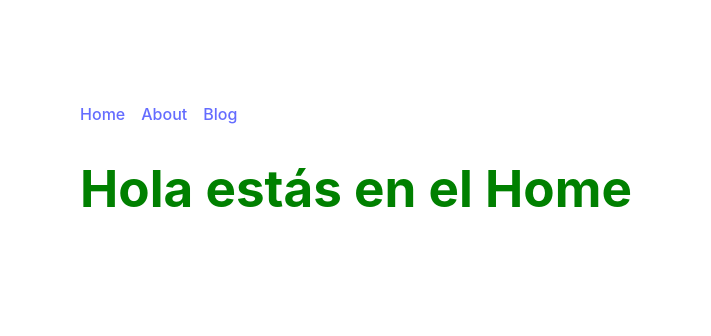
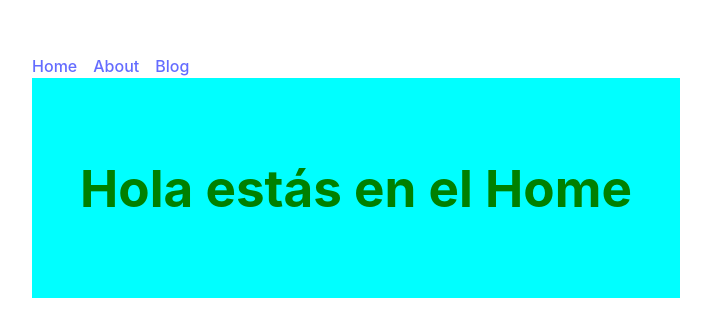
Before and after one commit to josehb96/VueNavigation, a Vue app: page / in a window 1280 px wide. Shown: the part 224-560 px from the top of the page, without its empty margins (284-995 px from the left). Built offline with nearby package versions, Linux system fonts and the light colour scheme.

Commit message:
Router View

```diff
--- a/src/App.vue
+++ b/src/App.vue
@@ -1,5 +1,8 @@
 <script setup>
+
+  import { RouterView } from 'vue-router'
   import { ref } from 'vue'
+
   // pages
   import HomeView from './views/HomeView.vue'
   import AboutView from './views/AboutView.vue'
@@ -17,11 +20,19 @@
       <a href="#" @click="pageActive = AboutView">About</a>
       <a href="#" @click="pageActive = BlogView">Blog</a>
     </div>
-    <component :is="pageActive" />
+    <!-- <component :is="pageActive" /> -->
+    <div class="body">
+      <RouterView />
+    </div>
   </div>
 </template>
 
 <style scoped>
+
+.body {
+  padding: 3rem;
+  background-color: aqua;
+}
 
 .menu {
   display: flex;
```
